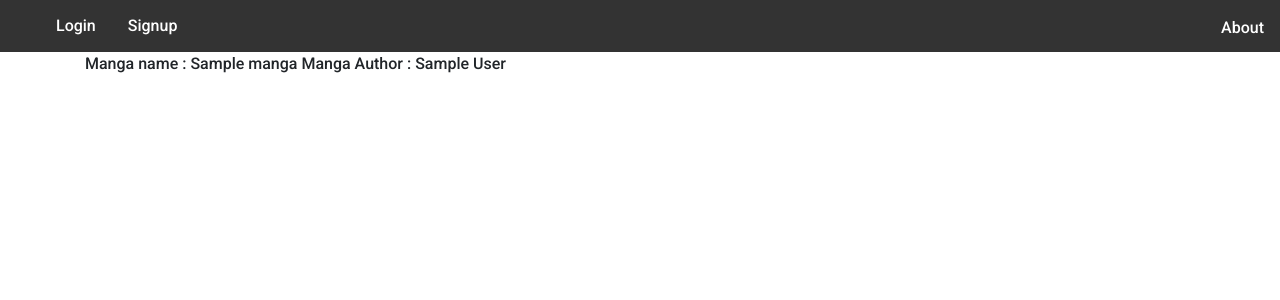
After one commit to Karilla/Mangatheque, a Flask app: page /detail/1 in a window 1280 px wide. The commit adds this page. Shown: the top 300 px of the page. Run offline with Flask 2, Linux system fonts and the light colour scheme; tables that the repository leaves empty hold one stand-in row (values such as "Sample post"); some libraries are stand-ins or nearby versions.

Commit message:
Added delete button logic

```diff
--- a/app/static/index.js
+++ b/app/static/index.js
@@ -0,0 +1,8 @@
+  function deleteNote(mangaId) {
+    fetch("/delete-manga", {
+      method: "POST",
+      body: JSON.stringify({ mangaId: mangaId }),
+    }).then((_res) => {
+      window.location.href = "/";
+    });
+  }
--- a/app/templates/about.html
+++ b/app/templates/about.html
@@ -1,3 +1,3 @@
 {% extends "base.html" %} {% block title %}Home{% endblock %} {% block content %}
-<p>Je suis a propos!</p>
+
 {% endblock %}
--- a/app/templates/base.html
+++ b/app/templates/base.html
@@ -56,7 +56,7 @@
       {% block content %} {% endblock %}
     </div>
 
-
+    <script src="{{ url_for('static', filename='index.js')}}"></script
     <script
     src="https://code.jquery.com/jquery-3.2.1.slim.min.js"
     integrity="sha384-KJ3o2DKtIkvYIK3UENzmM7KCkRr/rE9/Qpg6aAZGJwFDMVNA/GpGFF93hXpG5KkN"
--- /dev/null
+++ b/app/templates/details.html
@@ -0,0 +1,4 @@
+{% extends "base.html" %} {% block title %}Home{% endblock %} {% block content %}
+<span>Manga name : {{ manga.manga_name }} </span>
+<span>Manga Author : {{ manga.author }}</span>
+{% endblock %}
--- a/app/templates/index.html
+++ b/app/templates/index.html
@@ -20,9 +20,11 @@
     {% for manga in user.manga %}
     <li class="list-group-item border" style="margin: 10px;">
         {{ manga.manga_name }}
-        <button class="float-right btn btn-info" style="margin: 0px 10px;">Detail</button>
+        <a href="/detail/{{ manga.id }}">
+            <button class="float-right btn btn-info" style="margin: 0px 10px;">Detail</button>
+         </a>
         <button class="float-right btn btn-warning" style="margin: 0px 10px;">Edit</button>
-        <button class="float-right btn btn-danger" style="margin: 0px 10px;">Delete</button>
+        <button class="float-right btn btn-danger" onclick="deleteNote({{ manga.id }})" style="margin: 0px 10px;">Delete</button>
         </li>
     {% endfor %}
 </ul>
--- a/app/views.py
+++ b/app/views.py
@@ -1,6 +1,7 @@
-from flask import Blueprint, render_template, request, flash
+from flask import Blueprint, render_template, request, flash, redirect, url_for, jsonify
 from flask_login import login_required, current_user
 from . import db
+import json
 
 from .models import Manga
 
@@ -10,9 +11,10 @@ views = Blueprint('views',__name__)
 @login_required
 def home():
     if request.method == 'POST':
+        print(request)
         manga_name = request.form.get('mangaName')
         mangaAuthor = request.form.get('mangaAuthor')
-
+        print("bahahahaha")
         if len(manga_name) > 20:
             flash('Manga name too long (max 20 characters',category='error')
         elif len(mangaAuthor) > 25:
@@ -22,9 +24,25 @@ def home():
             db.session.add(new_manga)
             db.session.commit()
             flash('Manga added sucessfully',category='success')
+    return render_template("index.html",user=current_user)
 
-    return render_template("index.html",user=current_user)
+@views.route('/delete-manga', methods=['POST'])
+def delete_note():
+    manga = json.loads(request.data)
+    mangaID = manga['mangaId']
+    manmga_to_delete = Manga.query.get(mangaID)
+    if manmga_to_delete:
+        if manmga_to_delete.user_id == current_user.id:
+            db.session.delete(manmga_to_delete)
+            db.session.commit()
+
+    return jsonify({})
 
 @views.route('/about')
 def about():
     return render_template("about.html",user=current_user)
+
+@views.route('/detail/<id>')
+def detail(id):
+    manga = Manga.query.filter_by(id=id).first()
+    return render_template("details.html",user=current_user,manga=manga)
--- a/main.py
+++ b/main.py
@@ -1,7 +1,7 @@
 from app import create_app
 #yyyy
-app = create_app('fjhsdekufhnsdljkfhnsdkj lfhsdbnjkfshdbéfjk')
+#app = create_app('fjhsdekufhnsdljkfhnsdkj lfhsdbnjkfshdbéfjk')
 
 if __name__ == "__main__":
     app = create_app('fjhsdekufhnsdljkfhnsdkj lfhsdbnjkfshdbéfjk')
-    app.run(extra_files='./static/css/index.css')
+    app.run(debug=True,extra_files='./static/css/index.css')
```
Also changed, not shown: 1 other file.
